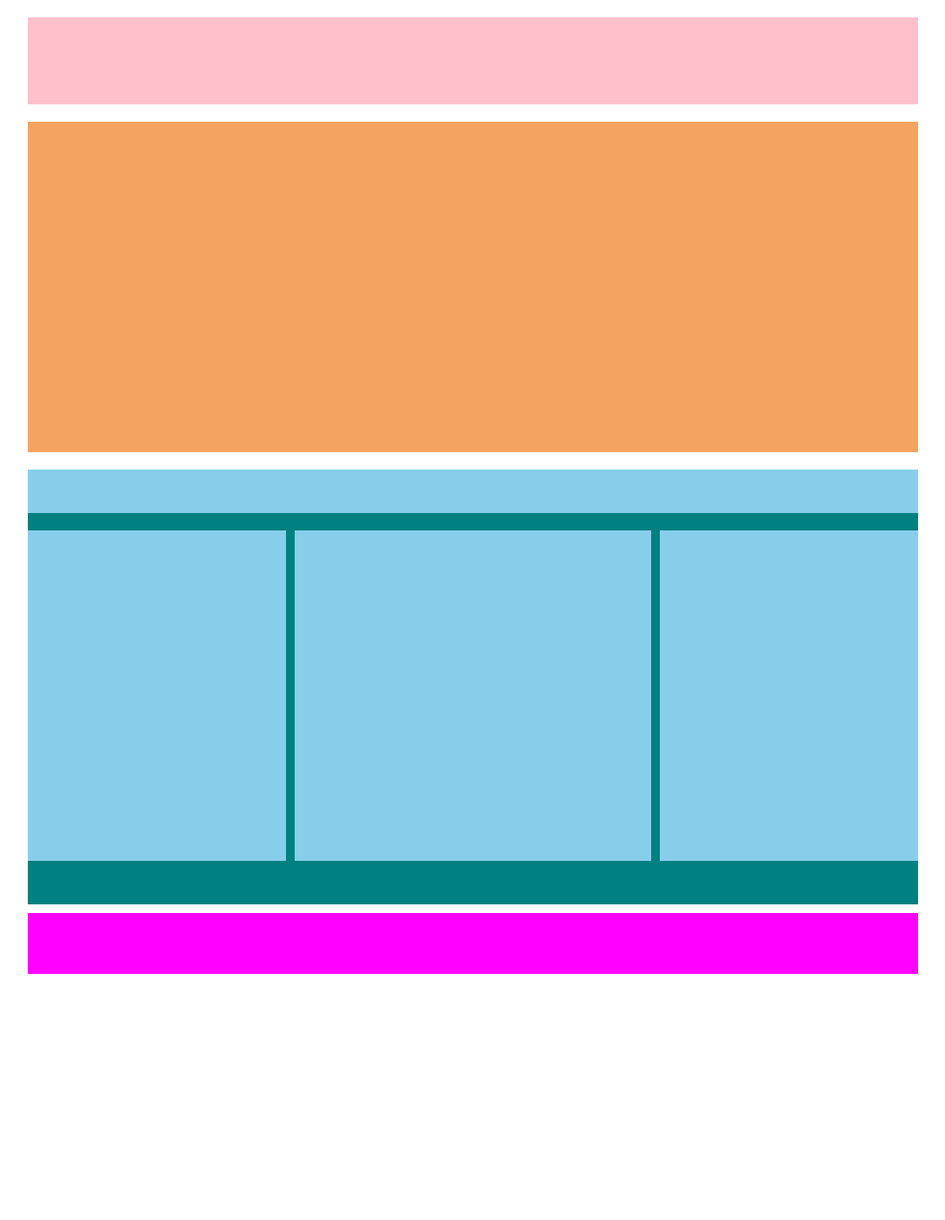
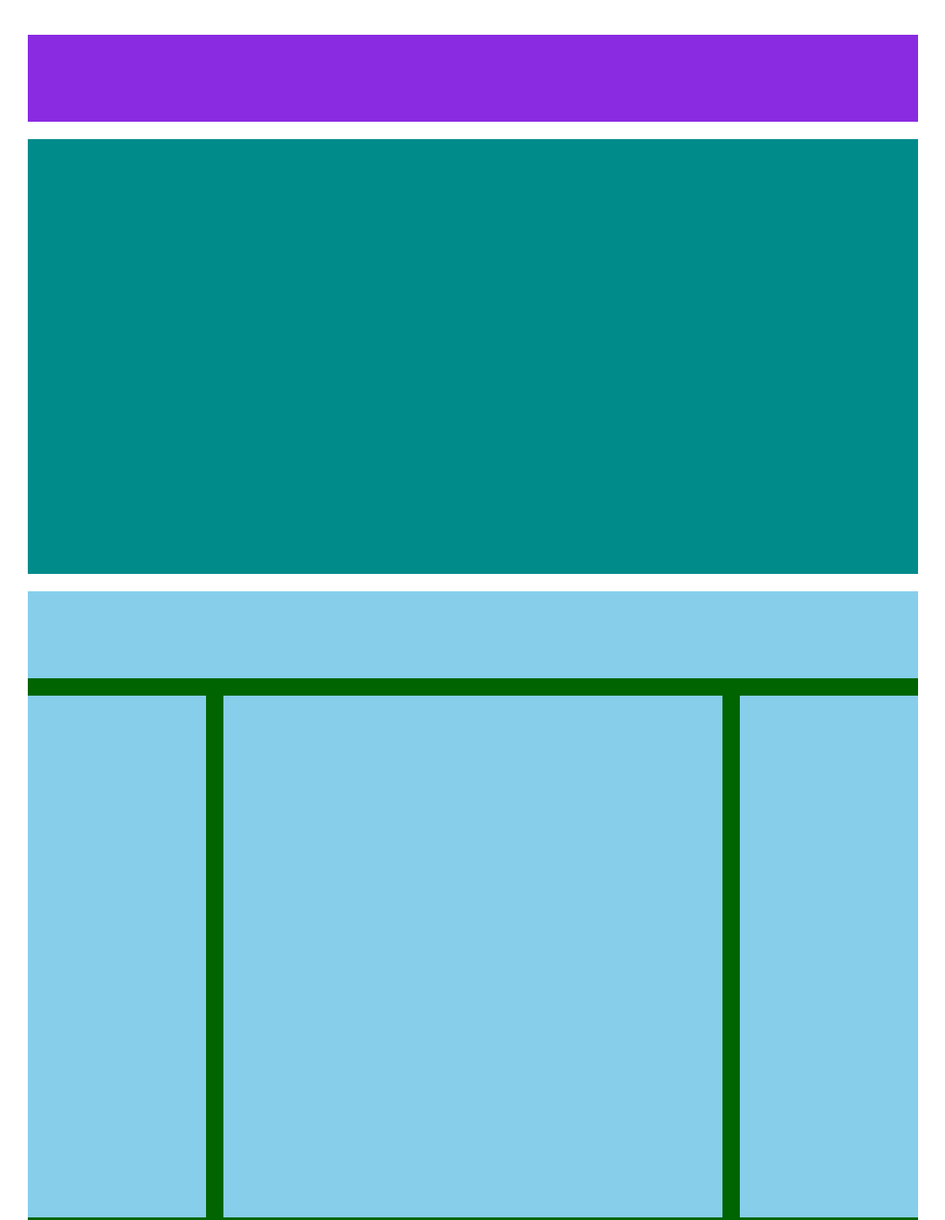
Before and after one commit to corradocoppolino/htmlcss-struttura-wp, a plain HTML site: page index.html in a window 1280 px wide. Shown: the top 1403 px of the page at 87% size, without its empty margins (96-1183 px from the left). Before the commit the page ends 1120 px from the top, so only its background shows below. Drawn offline with Linux system fonts and the light colour scheme.

Commit message:
sistemato

```diff
--- a/css/style.css
+++ b/css/style.css
@@ -10,48 +10,45 @@
     clear: both;
 }
 
-header{
+.container{
     width: 80%;
+    margin: 0px auto;
+}
+
+.logo-header{
+    margin-top: 40px;
+}
+
+.photo-header{
     height: 500px;
-    margin: 20px auto;
+    background-color: darkcyan;
+    margin-bottom: 20px;
+}
+
+nav{
+    height: 100px;
+    background-color: blueviolet;
+    margin-bottom: 20px;
 }
 
 main{
-    width: 80%;
-    height: 500px;
-    margin: 0px auto 10px auto;
-    background-color: teal;
-}
-
-.logo-header{
-    height: 100px;
     margin-bottom: 20px;
-    background-color: pink;
-}
-
-.img-header{
-    height: 380px;
-    background-color: sandybrown;
-    margin-bottom: 20px;
+    background-color: darkgreen;
 }
 
 .title-main{
-    height: 50px;
+    height: 100px;
     margin-bottom: 20px;
     background-color: skyblue;
 }
 
-.lateral{
-    height:380px;
-    width:29%;
-    background-color: skyblue;
+.col-left,.col-right{
+    width: 20%;
 }
 
-.central{
-    height: 380px;
-    width: 40%;
-    margin: 0 1%;
-    background-color: skyblue;
+.col-central{
+    width: 56%;
+    margin: 0 2%;
 }
 
 .r-lateral{
@@ -60,11 +57,14 @@ main{
     background-color: skyblue;
 }
 
-main .lateral,main .central, main .r-lateral{float: left;}
+.col{
+    float: left;
+    background-color: skyblue;
+    height: 600px;
+    margin-bottom: 20px;
+}
 
 footer{
-    width: 80%;
-    height: 70px;
-    background-color: fuchsia;
-    margin: 0% auto;
+    height: 100px;
+    background-color: blueviolet;
 }
--- a/index.html
+++ b/index.html
@@ -9,27 +9,31 @@
 </head>
 <body>
 
+    <div class="container">
+
         <!-- header -->
 
         <header>
             <div class="logo-header"></div>
-        <div class="img-header"></div>
+            <nav></nav>
+            <div class="photo-header"></div>
         </header>
 
         <!-- main -->
 
-    <main>
+        <main class="clearfix">
 
             <div class="title-main"></div>
-
-        <div class="lateral"></div>
-        <div class="central"></div>
-        <div class="r-lateral"></div>
+            <div class="col col-left"></div>
+            <div class="col col-central"></div>
+            <div class="col col-right"></div>
 
         </main>
 
         <!-- footer -->
 
         <footer></footer>
+
+    </div>
 </body>
 </html>
```
Lines whose indentation alone changed are shown as unchanged.
